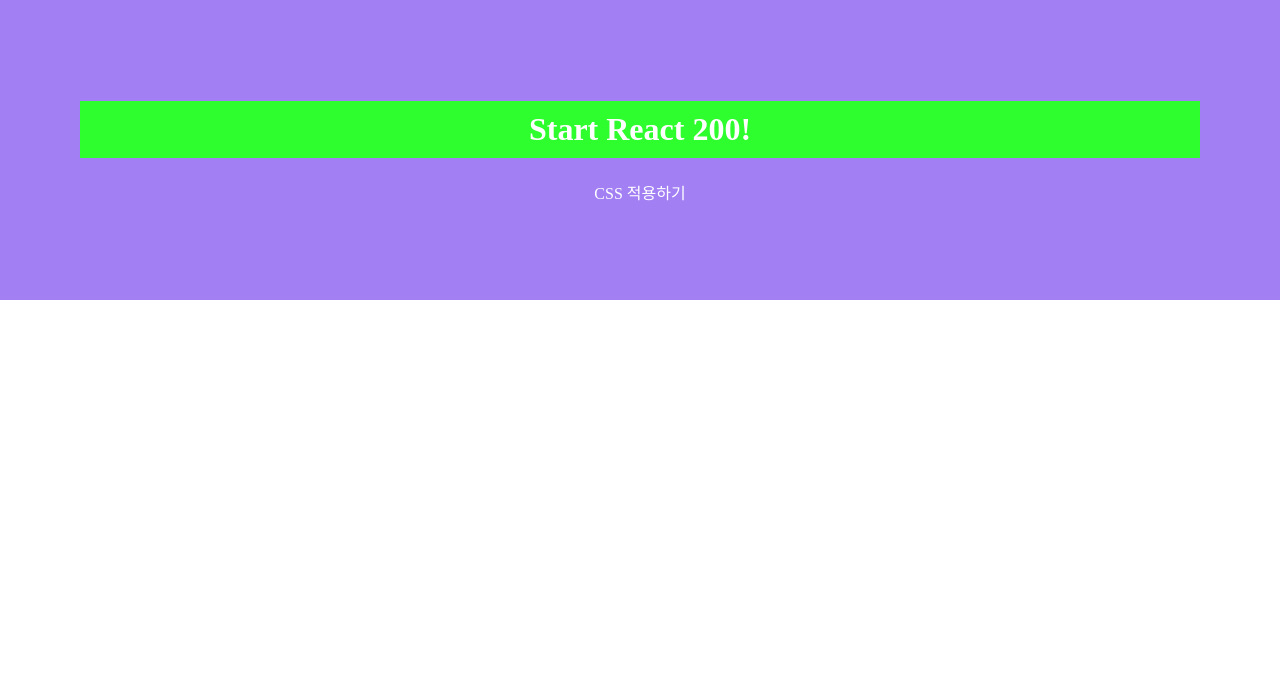
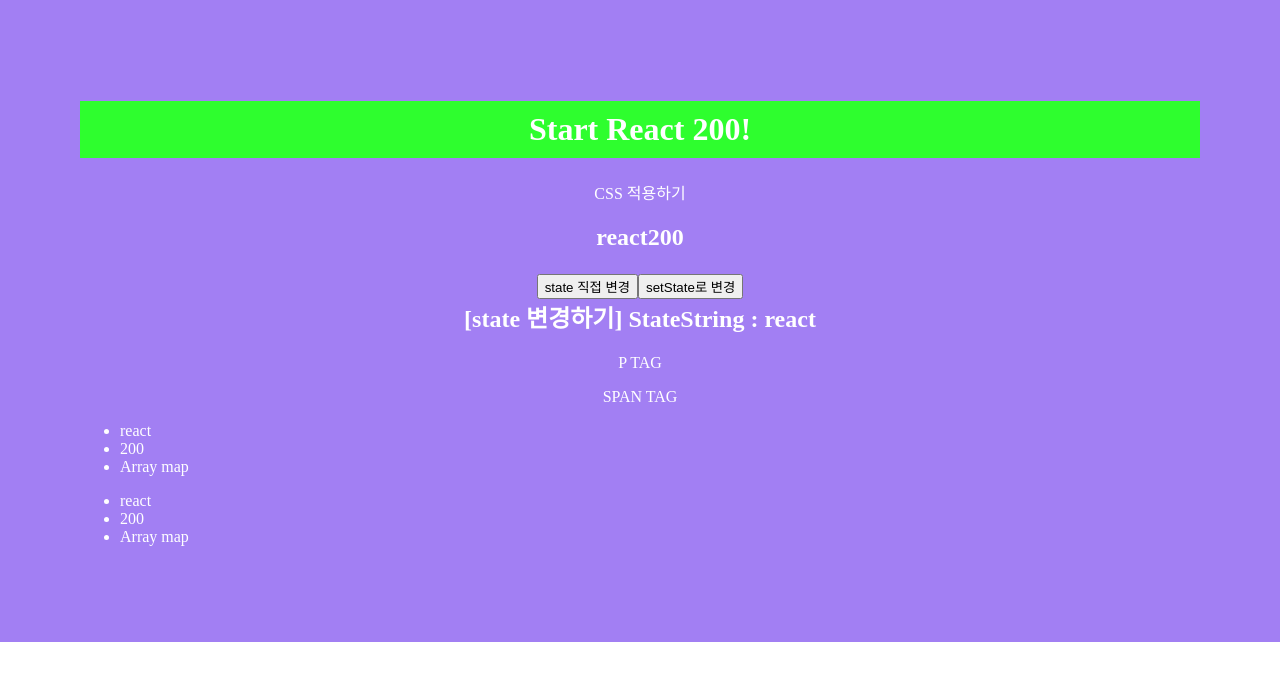
Before and after one commit to Hizini/react-test, a React (Create React App) app: page / in a window 1280 px wide. Shown: the top 680 px of the page. Built offline with nearby package versions, Linux system fonts and the light colour scheme.

Commit message:
state, Fragments, map

```diff
--- a/src/App.js
+++ b/src/App.js
@@ -20,6 +20,11 @@ import './App.css';
 // import PropsRequired from './R021/R021_PropsRequired';
 // import PropsDefault from './R022/R022_PropsDefault';
 // import PropsNode from './R023/R023_PropsNode';
+import R024_ReactState from './R024/R024_ReactState';
+import R025_SetState from './R025/R025_SetState';
+import R032_Fragments from './R032/R032_Fragments';
+import R033_ReturnMap from './R033/R033_ReturnMap';
+
 
 function App() {
   const arr = ['봄', '여름', '가을', '겨울']
@@ -57,6 +62,10 @@ function App() {
       <PropsRequired ReactNumber={200} />
       <PropsDefault ReactNumber={200} />
       <PropsNode><span>node from App.js</span></PropsNode> */}
+      <R024_ReactState reactString={'react'} />
+      <R025_SetState />
+      <R032_Fragments />
+      <R033_ReturnMap />
     </div>
   )
 }
--- /dev/null
+++ b/src/R024/R024_ReactState.js
@@ -0,0 +1,25 @@
+import React, { Component } from "react";
+
+class R024_ReactState extends Component {
+
+    //state 초기값 설정
+    constructor(props) {
+        super(props)
+        this.state = {
+            StateString: this.props.reactString, // 부모 컴포넌트의 props를 StateString으로 받음
+            StateNumber: 200,
+        }
+    }
+
+    render() {
+        return (
+            <div style={{ padding: "0px" }}>
+                <h2>
+                    {this.state.StateString}{this.state.StateNumber}
+                </h2>
+            </div>
+        )
+    }
+}
+
+export default R024_ReactState
--- /dev/null
+++ b/src/R025/R025_SetState.js
@@ -0,0 +1,31 @@
+import React, { Component } from "react";
+
+class R025_ReactState extends Component {
+
+    //state 초기값 설정
+    constructor(props) {
+        super(props)
+        this.state = {
+            StateString: 'react',
+        }
+    }
+
+    StateChange = (flag) => {
+        if (flag === 'direct') this.state.StateString = '리액트' // state를 직접 '리액트'로 변경 => StateString 값은 '리액트'로 변경되지만, rernder 함수 호출이 안되어 화면에는 react로 나타남
+        if (flag === 'setstate') this.setState({ StateString: '리액트' }) // setState함수를 사용해 state 값 변경 => render 함수 호출하여 화면에 '리액트'라고 출력됨
+    }
+
+    render() {
+        return (
+            <div style={{ padding: "0px" }}>
+                <h2>
+                    <button onClick={(e) => this.StateChange('direct', e)}>state 직접 변경</button>
+                    <button onClick={(e) => this.StateChange('setstate', e)}>setState로 변경</button><br />
+                    [state 변경하기] StateString : {this.state.StateString}
+                </h2>
+            </div>
+        )
+    }
+}
+
+export default R025_ReactState
--- /dev/null
+++ b/src/R032/R032_Fragments.js
@@ -0,0 +1,15 @@
+import React, { Component } from "react";
+
+class R032_Fragments extends Component {
+
+    render() {
+        return ( // <React.Fragment> </React.Fragment> 태그를 사용하지 않았다면 <P></P> 태그와 <span></span> 태그가 하나의 태그로 감싸져 있지 않기 때문에 에러 발생
+            <React.Fragment>
+                <p>P TAG</p>
+                <span>SPAN TAG</span>
+            </React.Fragment>
+        )
+    }
+}
+
+export default R032_Fragments
--- /dev/null
+++ b/src/R033/R033_ReturnMap.js
@@ -0,0 +1,33 @@
+import React, { Component } from "react";
+
+class R033_ReturnMap extends Component {
+    state = {
+        element_Array: [<li>react</li>
+            , <li>200</li>
+            , <li>Array map</li>]
+    }
+
+    renderMap = () => {
+        const { element_Array } = this.state
+        return (
+            <>
+                <ul style={{ textAlign: "left" }}>
+                    {element_Array.map((array_val) => array_val)}
+                </ul>
+                <ul style={{ textAlign: "left" }}>
+                    {element_Array.map((array_val) => array_val)}
+                </ul>
+            </>
+        )
+    }
+
+    render() {
+        return ( // <ul> 태그 안쪽에 element_Array 배열에 있는 element들을 순서대로 꺼내 출력
+            <>
+                {this.renderMap()}
+            </>
+        )
+    }
+}
+
+export default R033_ReturnMap
```
